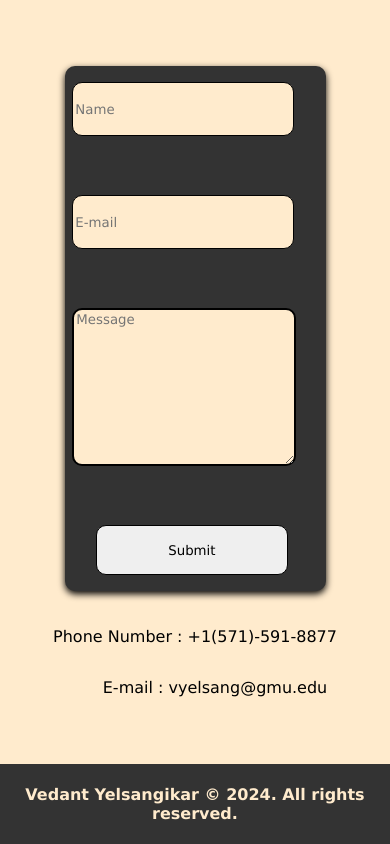
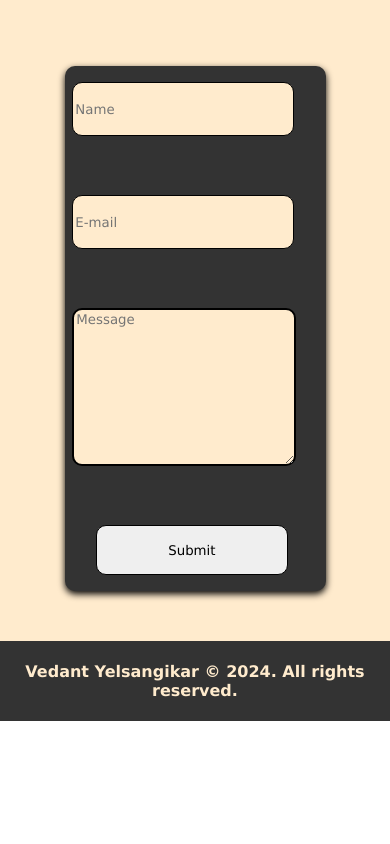
Before and after one commit to Vedant09/Portfolio, a React (Create React App) app: page / in a window 390 px wide. Shown: the part 8395-9239 px from the top of the page. After the commit the page ends 9116 px from the top, so only its background shows below. Built offline with nearby package versions, Linux system fonts and the light colour scheme.

Commit message:
removed phone

```diff
--- a/src/Components/Contact.js
+++ b/src/Components/Contact.js
@@ -71,10 +71,6 @@ export default function Contact() {
                 sub_header='GET IN TOUCH'
             />
             <ContactForm />
-            <div className='contact-phone-email-div'>
-                <p>Phone Number : +1(571)-591-8877</p><br />
-                <p>E-mail : vyelsang@gmu.edu</p>
-            </div>
         </div>
     )
 }
```
Also changed, not shown: 12 other files (tests, documents, lock files or other folders).
